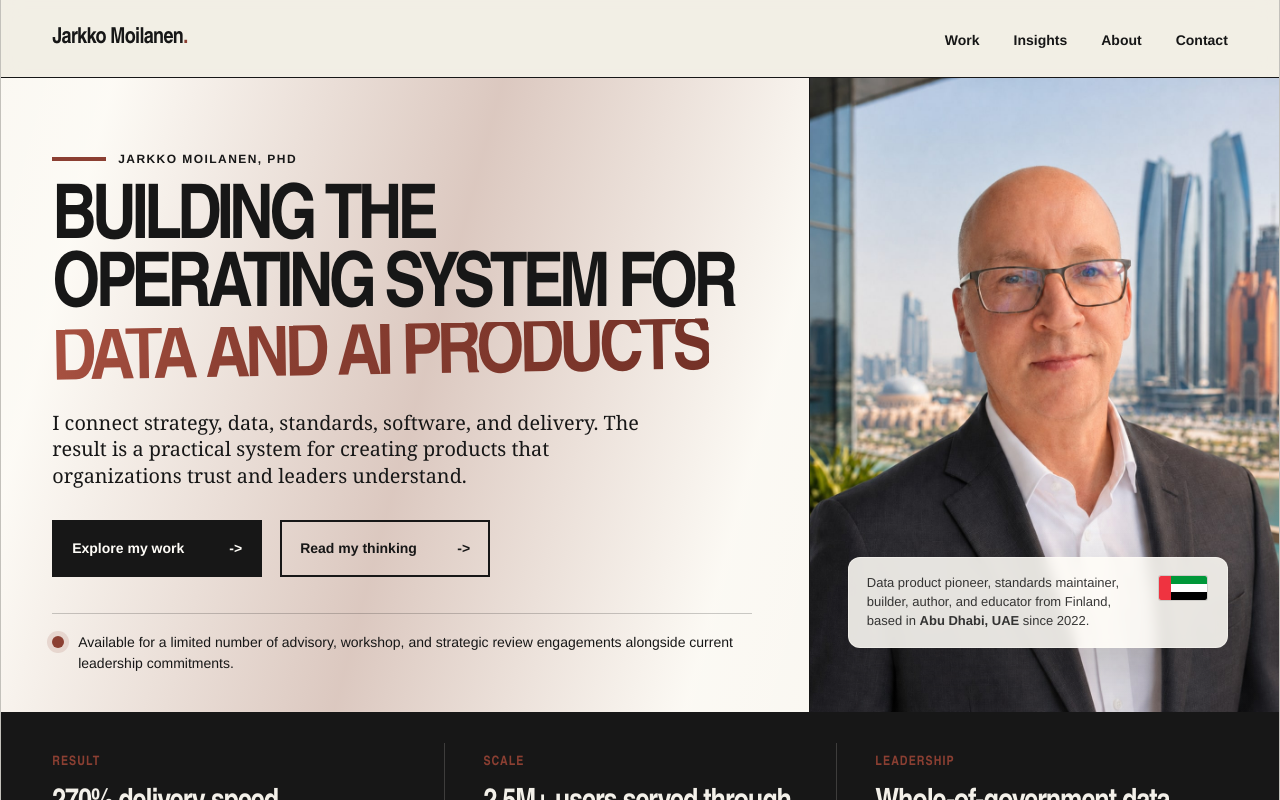
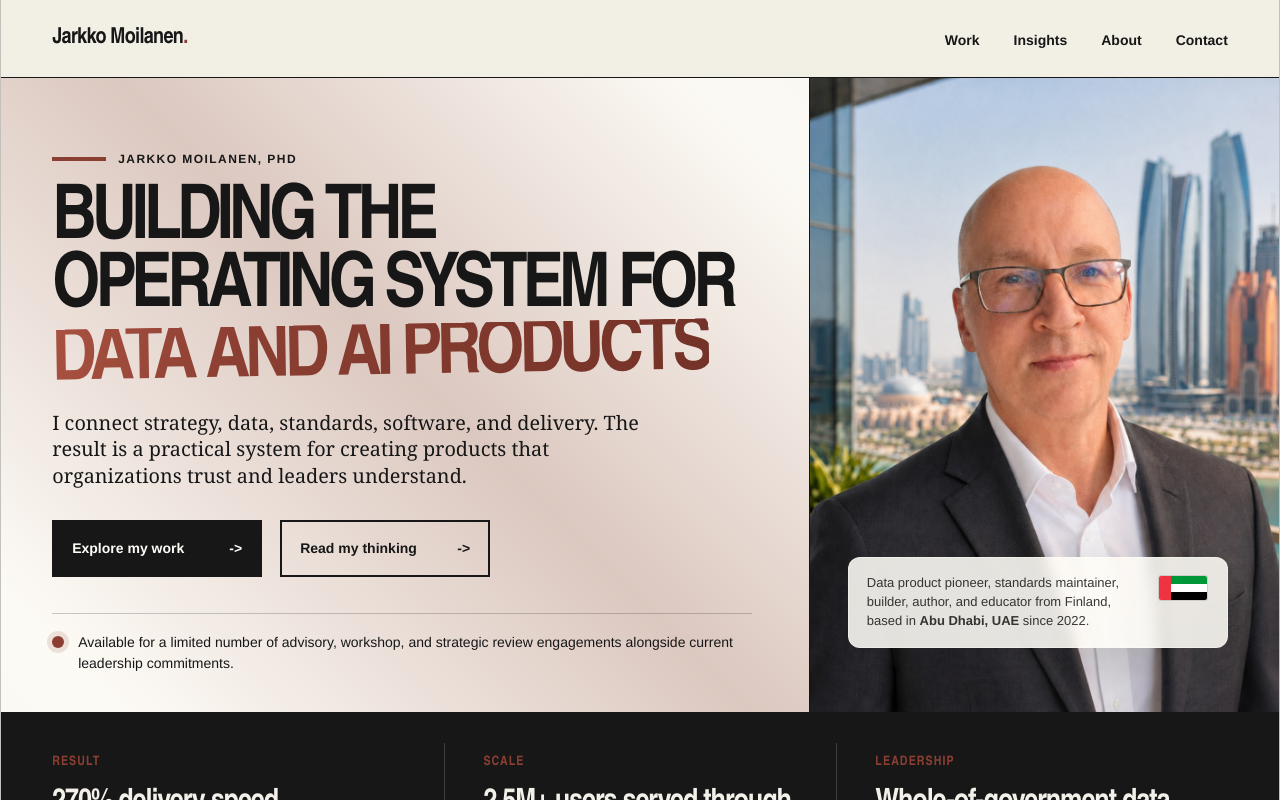
Before and after one commit to kyyberi/jarkko, a Next.js app: page / in a window 1280 px wide. Shown: the top 800 px of the page. Built offline with nearby package versions, Linux system fonts and the light colour scheme.

Commit message:
Change hero fade direction

```diff
--- a/app/globals.css
+++ b/app/globals.css
@@ -172,15 +172,15 @@ a {
   z-index: -1;
   background:
     linear-gradient(
-      105deg,
+      45deg,
       rgba(243, 240, 233, 0) 0%,
       rgba(255, 253, 248, 0.86) 28%,
       rgba(139, 63, 50, 0.24) 48%,
       rgba(255, 253, 248, 0.76) 66%,
       rgba(243, 240, 233, 0) 100%
     );
-  background-size: 220% 100%;
-  background-position: 0% 50%;
+  background-size: 220% 220%;
+  background-position: 0% 100%;
   opacity: 0.94;
   animation: hero-gradient-wave 14s ease-in-out infinite alternate;
   pointer-events: none;
@@ -192,11 +192,11 @@ a {
 
 @keyframes hero-gradient-wave {
   from {
-    background-position: 0% 50%;
+    background-position: 0% 100%;
   }
 
   to {
-    background-position: 100% 50%;
+    background-position: 100% 0%;
   }
 }
 
```
